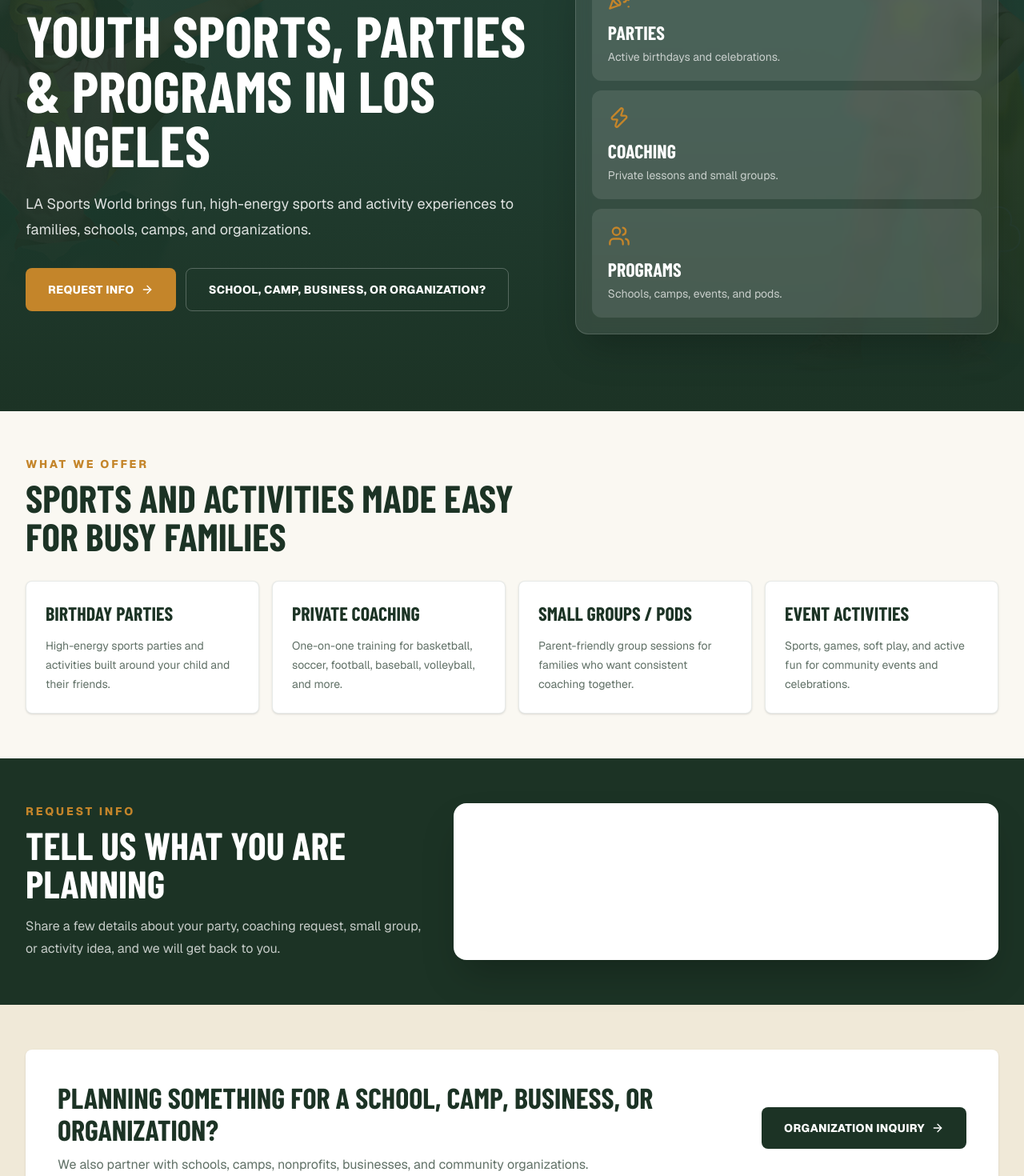
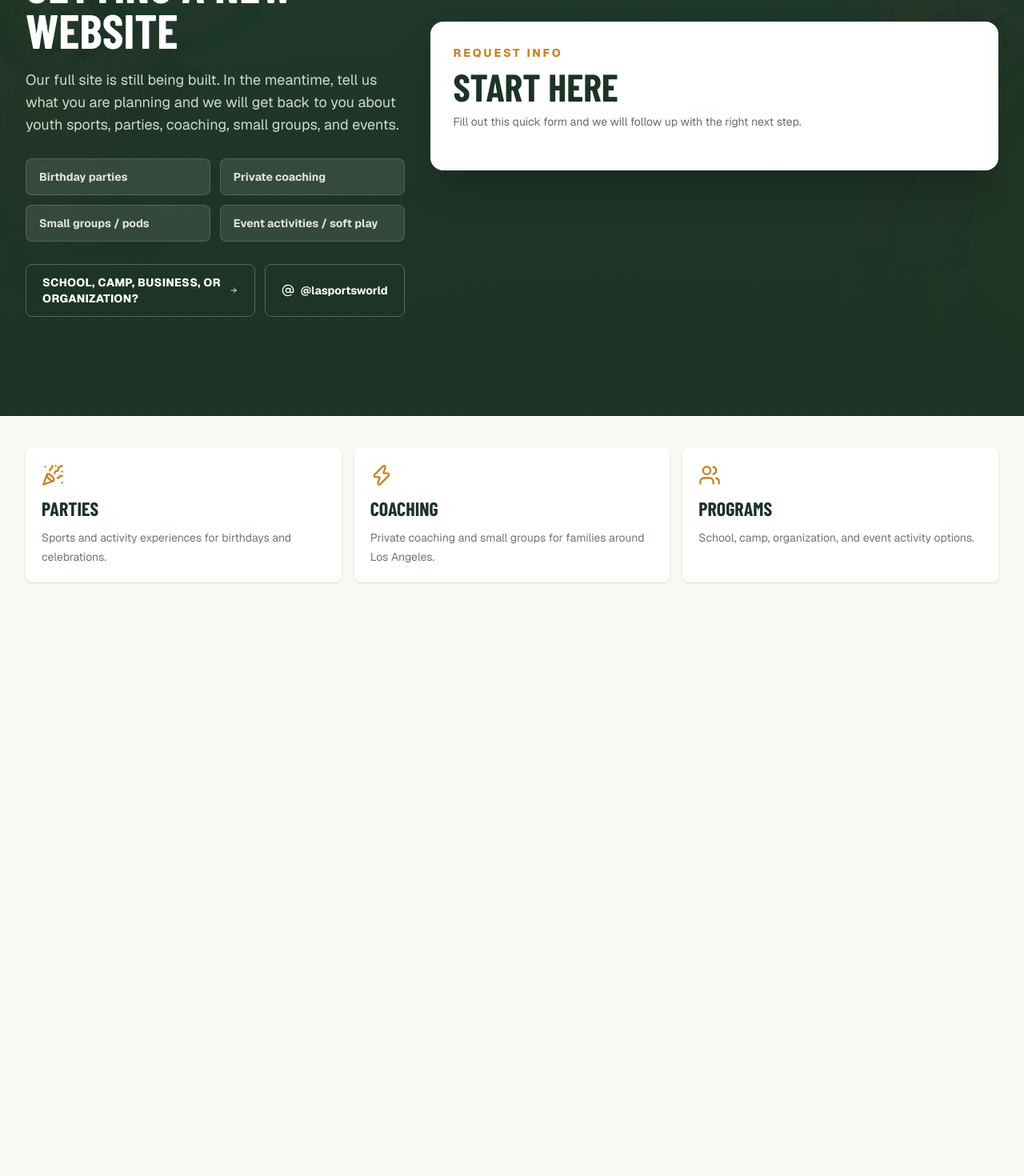
Before and after one commit to lasportsworld/LaSportsWorld, a Next.js app: page / in a window 1280 px wide. Shown: the part 280-1750 px from the top of the page at 80% size. After the commit the page ends 1048 px from the top, so only its background shows below. Built offline with nearby package versions, Linux system fonts and the light colour scheme; a web font is replaced by a local one.

Commit message:
Make temporary forms the focal point

```diff
--- a/src/app/page.tsx
+++ b/src/app/page.tsx
@@ -4,124 +4,78 @@ import Script from "next/script";
 import { ArrowRight, AtSign, PartyPopper, Users, Zap } from "lucide-react";
 
 const services = [
-  {
-    title: "Birthday Parties",
-    text: "High-energy sports parties and activities built around your child and their friends.",
-  },
-  {
-    title: "Private Coaching",
-    text: "One-on-one training for basketball, soccer, football, baseball, volleyball, and more.",
-  },
-  {
-    title: "Small Groups / Pods",
-    text: "Parent-friendly group sessions for families who want consistent coaching together.",
-  },
-  {
-    title: "Event Activities",
-    text: "Sports, games, soft play, and active fun for community events and celebrations.",
-  },
+  "Birthday parties",
+  "Private coaching",
+  "Small groups / pods",
+  "Event activities / soft play",
 ];
 
 export default function HomePage() {
   return (
-    <div className="bg-cream text-navy">
-      <section className="relative isolate overflow-hidden bg-navy pt-28 text-white sm:pt-32">
+    <div className="min-h-screen bg-cream text-navy">
+      <section className="relative isolate overflow-hidden bg-navy text-white">
         <Image
           src="/images/hero-kids-camp.jpg"
           alt="Kids playing sports with LA Sports World"
           fill
           priority
-          className="object-cover opacity-35"
+          className="object-cover opacity-25"
         />
-        <div className="absolute inset-0 bg-gradient-to-b from-navy/75 via-navy/80 to-navy" />
+        <div className="absolute inset-0 bg-gradient-to-b from-navy/80 via-navy/90 to-navy" />
 
-        <div className="relative mx-auto grid max-w-7xl gap-10 px-4 py-16 sm:px-6 lg:grid-cols-[1.1fr_0.9fr] lg:px-8 lg:py-24">
+        <div className="relative mx-auto grid min-h-screen max-w-7xl gap-8 px-4 py-8 sm:px-6 lg:grid-cols-[0.8fr_1.2fr] lg:px-8 lg:py-12">
           <div className="flex flex-col justify-center">
-            <p className="mb-4 text-sm font-extrabold uppercase tracking-[0.25em] text-gold">
-              LA Sports World
+            <p className="mb-4 inline-flex w-fit rounded-full border border-gold/40 bg-gold/10 px-4 py-2 text-xs font-extrabold uppercase tracking-[0.2em] text-gold">
+              Website under development
             </p>
-            <h1 className="font-condensed text-5xl font-extrabold uppercase leading-[0.95] text-white sm:text-6xl lg:text-7xl">
-              Youth Sports, Parties & Programs in Los Angeles
+            <h1 className="font-condensed text-4xl font-extrabold uppercase leading-[0.95] text-white sm:text-5xl lg:text-6xl">
+              LA Sports World is getting a new website
             </h1>
-            <p className="mt-6 max-w-2xl text-lg leading-8 text-white/85">
-              LA Sports World brings fun, high-energy sports and activity experiences to families,
-              schools, camps, and organizations.
+            <p className="mt-5 max-w-xl text-base leading-7 text-white/80 sm:text-lg">
+              Our full site is still being built. In the meantime, tell us what you are planning and
+              we will get back to you about youth sports, parties, coaching, small groups, and events.
             </p>
-            <div className="mt-8 flex flex-col gap-3 sm:flex-row">
-              <a
-                href="#request-info"
-                className="inline-flex items-center justify-center gap-2 rounded-lg bg-gold px-7 py-4 text-sm font-extrabold uppercase tracking-wide text-white transition hover:bg-gold-light"
-              >
-                Request Info <ArrowRight className="h-4 w-4" />
-              </a>
+
+            <div className="mt-7 grid gap-3 sm:grid-cols-2">
+              {services.map((service) => (
+                <div key={service} className="rounded-lg border border-white/15 bg-white/10 px-4 py-3 text-sm font-bold text-white/85">
+                  {service}
+                </div>
+              ))}
+            </div>
+
+            <div className="mt-7 flex flex-col gap-3 sm:flex-row">
               <Link
                 href="/organizations"
-                className="inline-flex items-center justify-center rounded-lg border border-white/25 px-7 py-4 text-sm font-extrabold uppercase tracking-wide text-white transition hover:border-gold hover:text-gold"
+                className="inline-flex items-center justify-center gap-2 rounded-lg border border-white/25 px-5 py-3 text-sm font-extrabold uppercase tracking-wide text-white transition hover:border-gold hover:text-gold"
               >
-                School, Camp, Business, or Organization?
+                School, camp, business, or organization? <ArrowRight className="h-4 w-4" />
               </Link>
+              <a
+                href="https://www.instagram.com/lasportsworld/"
+                target="_blank"
+                rel="noreferrer"
+                className="inline-flex items-center justify-center gap-2 rounded-lg border border-white/25 px-5 py-3 text-sm font-bold text-white transition hover:border-gold hover:text-gold"
+              >
+                <AtSign className="h-4 w-4" />
+                @lasportsworld
+              </a>
             </div>
           </div>
 
-          <div className="rounded-2xl border border-white/15 bg-white/10 p-5 shadow-2xl backdrop-blur">
-            <div className="grid gap-3 sm:grid-cols-3 lg:grid-cols-1">
-              <div className="rounded-xl bg-white/10 p-5">
-                <PartyPopper className="mb-3 h-7 w-7 text-gold" />
-                <p className="font-condensed text-2xl font-bold uppercase">Parties</p>
-                <p className="mt-1 text-sm text-white/70">Active birthdays and celebrations.</p>
-              </div>
-              <div className="rounded-xl bg-white/10 p-5">
-                <Zap className="mb-3 h-7 w-7 text-gold" />
-                <p className="font-condensed text-2xl font-bold uppercase">Coaching</p>
-                <p className="mt-1 text-sm text-white/70">Private lessons and small groups.</p>
-              </div>
-              <div className="rounded-xl bg-white/10 p-5">
-                <Users className="mb-3 h-7 w-7 text-gold" />
-                <p className="font-condensed text-2xl font-bold uppercase">Programs</p>
-                <p className="mt-1 text-sm text-white/70">Schools, camps, events, and pods.</p>
-              </div>
-            </div>
-          </div>
-        </div>
-      </section>
-
-      <section className="mx-auto max-w-7xl px-4 py-14 sm:px-6 lg:px-8">
-        <div className="mb-8 max-w-2xl">
-          <p className="text-sm font-extrabold uppercase tracking-[0.2em] text-gold">
-            What We Offer
-          </p>
-          <h2 className="mt-2 font-condensed text-4xl font-extrabold uppercase sm:text-5xl">
-            Sports and activities made easy for busy families
-          </h2>
-        </div>
-        <div className="grid gap-4 sm:grid-cols-2 lg:grid-cols-4">
-          {services.map((service) => (
-            <div key={service.title} className="rounded-lg border border-navy/10 bg-white p-6 shadow-sm">
-              <h3 className="font-condensed text-2xl font-bold uppercase text-navy">
-                {service.title}
-              </h3>
-              <p className="mt-3 text-sm leading-6 text-navy/70">{service.text}</p>
-            </div>
-          ))}
-        </div>
-      </section>
-
-      <section id="request-info" className="bg-navy px-4 py-14 text-white sm:px-6 lg:px-8">
-        <div className="mx-auto grid max-w-7xl gap-8 lg:grid-cols-[0.85fr_1.15fr]">
-          <div>
+          <div id="request-info" className="flex items-center">
+            <div className="w-full rounded-2xl border border-white/15 bg-white p-4 text-navy shadow-2xl sm:p-6 lg:p-7">
+              <div className="mb-5">
                 <p className="text-sm font-extrabold uppercase tracking-[0.2em] text-gold">
                   Request Info
                 </p>
                 <h2 className="mt-2 font-condensed text-4xl font-extrabold uppercase sm:text-5xl">
-              Tell us what you are planning
+                  Start Here
                 </h2>
-            <p className="mt-4 text-base leading-7 text-white/75">
-              Share a few details about your party, coaching request, small group, or activity
-              idea, and we will get back to you.
+                <p className="mt-2 text-sm leading-6 text-navy/70">
+                  Fill out this quick form and we will follow up with the right next step.
                 </p>
               </div>
-
-          <div className="rounded-2xl border border-white/10 bg-white p-3 text-navy shadow-2xl sm:p-5">
               <div
                 className="pipedriveWebForms"
                 data-pd-webforms="https://webforms.pipedrive.com/f/6qhytWbE7SHcR13wuYTNhO18oktcwDKzBjz0iUMDHfBiIKkO4K3ZW1GxZfhOoBSkqT"
@@ -129,43 +83,26 @@ export default function HomePage() {
               <Script src="https://webforms.pipedrive.com/f/loader" strategy="lazyOnload" />
             </div>
           </div>
-      </section>
-
-      <section className="bg-cream-dark px-4 py-14 sm:px-6 lg:px-8">
-        <div className="mx-auto flex max-w-7xl flex-col gap-6 rounded-lg bg-white p-7 shadow-sm sm:p-10 lg:flex-row lg:items-center lg:justify-between">
-          <div className="max-w-3xl">
-            <h2 className="font-condensed text-3xl font-extrabold uppercase sm:text-4xl">
-              Planning something for a school, camp, business, or organization?
-            </h2>
-            <p className="mt-3 text-navy/70">
-              We also partner with schools, camps, nonprofits, businesses, and community
-              organizations.
-            </p>
-          </div>
-          <Link
-            href="/organizations"
-            className="inline-flex shrink-0 items-center justify-center gap-2 rounded-lg bg-navy px-7 py-4 text-sm font-extrabold uppercase tracking-wide text-white transition hover:bg-navy-light"
-          >
-            Organization Inquiry <ArrowRight className="h-4 w-4" />
-          </Link>
         </div>
       </section>
 
-      <section className="px-4 py-12 sm:px-6 lg:px-8">
-        <div className="mx-auto flex max-w-7xl flex-col gap-4 text-center sm:flex-row sm:items-center sm:justify-between sm:text-left">
-          <div>
-            <h2 className="font-condensed text-3xl font-extrabold uppercase">Follow the action</h2>
-            <p className="mt-1 text-navy/65">See parties, programs, camps, and coaching moments.</p>
+      <section className="px-4 py-10 sm:px-6 lg:px-8">
+        <div className="mx-auto grid max-w-7xl gap-4 sm:grid-cols-3">
+          <div className="rounded-lg bg-white p-5 shadow-sm">
+            <PartyPopper className="mb-3 h-7 w-7 text-gold" />
+            <h3 className="font-condensed text-2xl font-bold uppercase">Parties</h3>
+            <p className="mt-2 text-sm leading-6 text-navy/65">Sports and activity experiences for birthdays and celebrations.</p>
           </div>
-          <a
-            href="https://www.instagram.com/lasportsworld/"
-            target="_blank"
-            rel="noreferrer"
-            className="inline-flex items-center justify-center gap-2 rounded-lg border border-navy/15 px-6 py-3 font-bold text-navy transition hover:border-gold hover:text-gold"
-          >
-            <AtSign className="h-5 w-5" />
-            @lasportsworld
-          </a>
+          <div className="rounded-lg bg-white p-5 shadow-sm">
+            <Zap className="mb-3 h-7 w-7 text-gold" />
+            <h3 className="font-condensed text-2xl font-bold uppercase">Coaching</h3>
+            <p className="mt-2 text-sm leading-6 text-navy/65">Private coaching and small groups for families around Los Angeles.</p>
+          </div>
+          <div className="rounded-lg bg-white p-5 shadow-sm">
+            <Users className="mb-3 h-7 w-7 text-gold" />
+            <h3 className="font-condensed text-2xl font-bold uppercase">Programs</h3>
+            <p className="mt-2 text-sm leading-6 text-navy/65">School, camp, organization, and event activity options.</p>
+          </div>
         </div>
       </section>
     </div>
```
Lines whose indentation alone changed are shown as unchanged.
